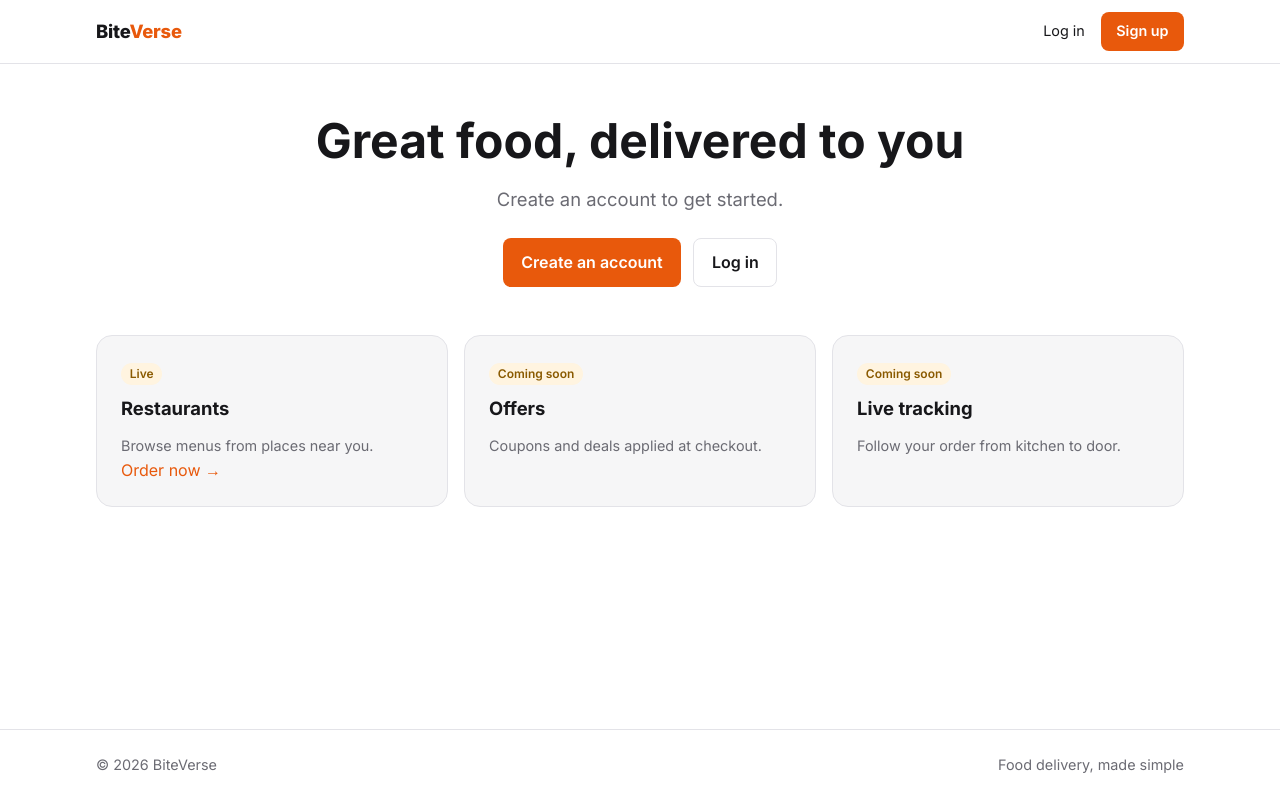
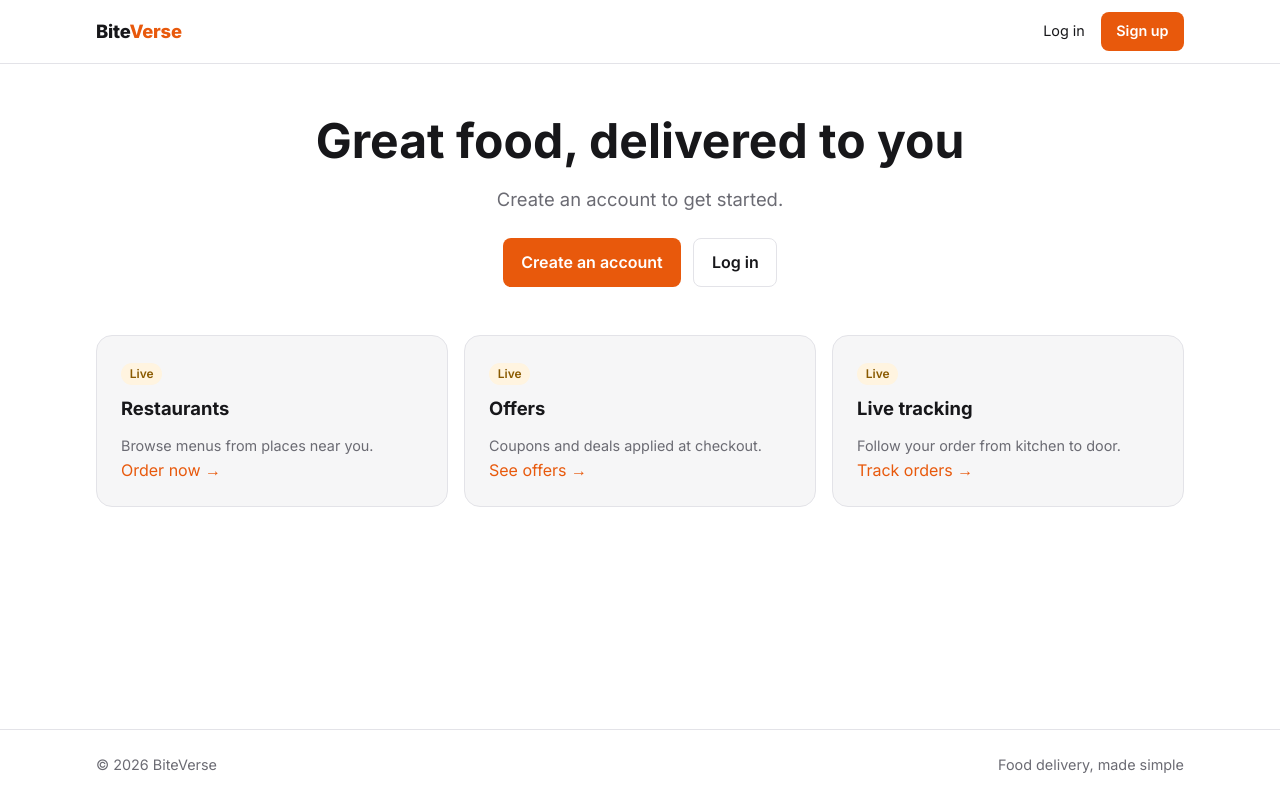
Before and after one commit to godhanipurvi1/biteverse, a Next.js app in the folder apps/web/: page / in a window 1280 px wide. Built offline with nearby package versions, Linux system fonts and the light colour scheme; no server answers.

Commit message:
feat: home page marks offers and live tracking as live

```diff
--- a/apps/web/src/app/(shop)/page.tsx
+++ b/apps/web/src/app/(shop)/page.tsx
@@ -1,5 +1,4 @@
 "use client";
-import { useState, useEffect } from "react";
 import Link from "next/link";
 import styles from "@/features/auth/auth.module.css";
 import { useSession } from "@/features/auth/use-session";
@@ -44,14 +43,20 @@ export default function HomePage() {
             </Link>
           </article>
           <article className="feature">
-            <span className="tag">Coming soon</span>
+            <span className="tag">Live</span>
             <h2>Offers</h2>
             <p>Coupons and deals applied at checkout.</p>
+            <Link href="/offers" style={{ marginTop: "1rem" }}>
+              See offers →
+            </Link>
           </article>
           <article className="feature">
-            <span className="tag">Coming soon</span>
+            <span className="tag">Live</span>
             <h2>Live tracking</h2>
             <p>Follow your order from kitchen to door.</p>
+            <Link href="/order" style={{ marginTop: "1rem" }}>
+              Track orders →
+            </Link>
           </article>
         </div>
       </section>
```
